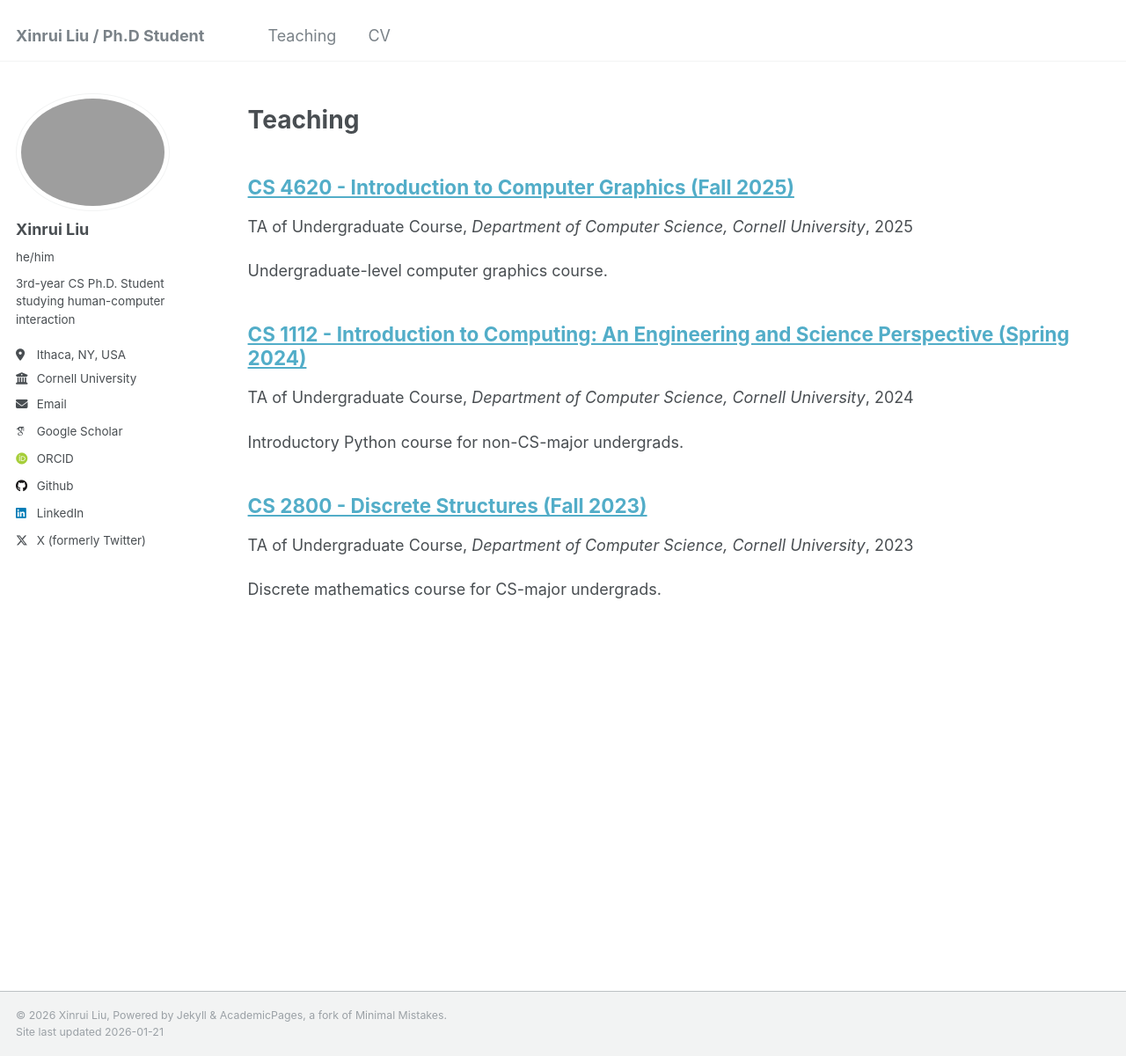
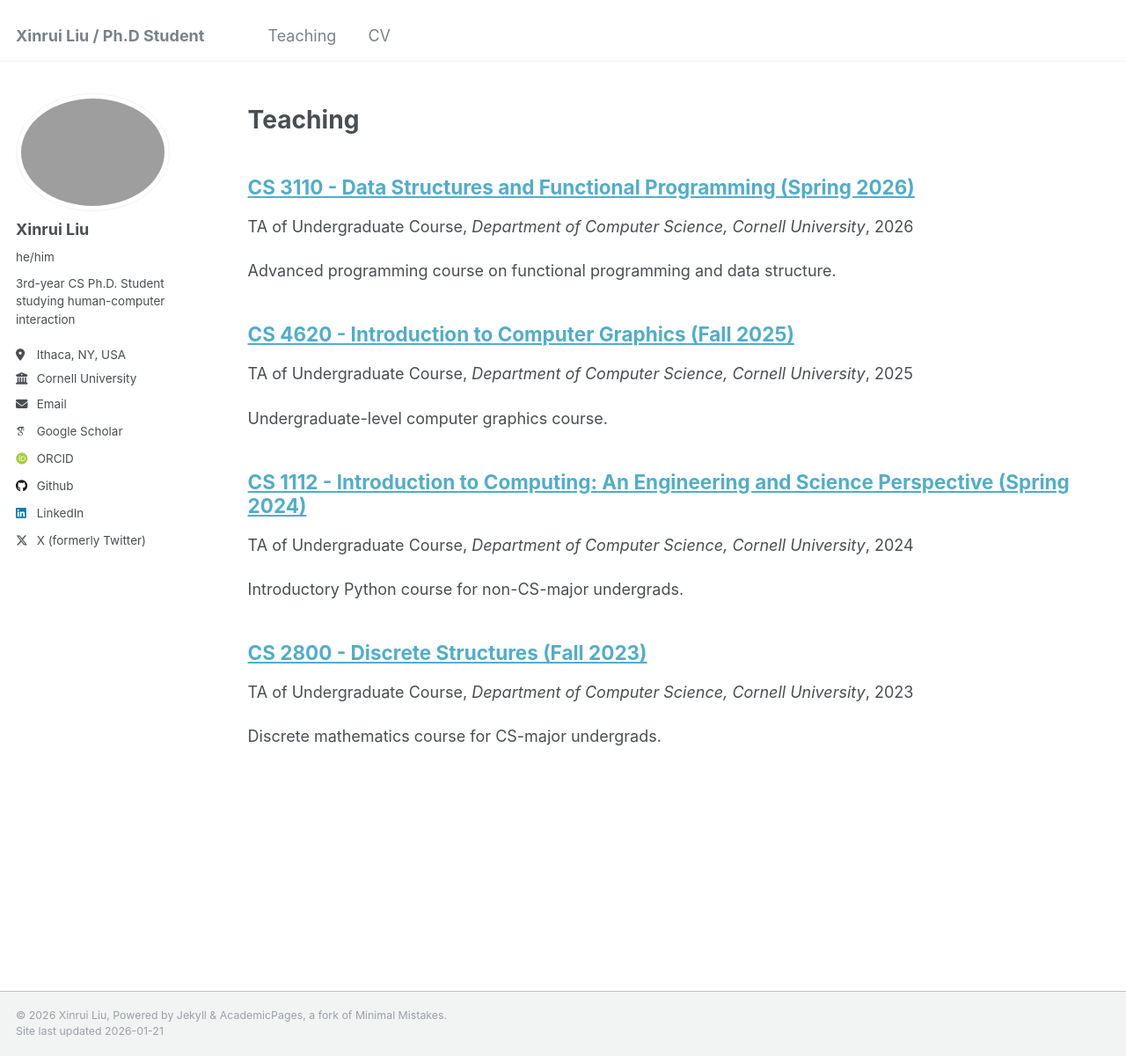
Before and after one commit to liuxr0831/liuxr0831.github.io, a Jekyll site: the page built from _pages/teaching.md, in a window 1280 px wide and 1200 px high. Shown: the whole window at 88% size. Built offline with Jekyll 4.4.1, drawn with Linux system fonts in a browser that asks for light colours; some web fonts are replaced.

Commit message:
Update service and teaching.

```diff
--- a/_pages/cv.md
+++ b/_pages/cv.md
@@ -78,6 +78,7 @@ Teaching
 Service
 ======
 
+* 1/2026: Reviewed for computer science PhD admission at Cornell University.
 * 12/2025: Reviewed for ACM Transaction on Graphics (TOG).
-* 10/2025: Provided teaching evaluation letter for faculty review within the department.
-* 5/2025: Reviewed for SIGGRAPH 2025 Poster Program.
+* 10/2025: Provided teaching evaluation letter for faculty review within the CS department at Cornell University.
+* 5/2025: Reviewed for SIGGRAPH 2025 Poster Program.s
--- /dev/null
+++ b/_teaching/2026-spring-ta-cornell.md
@@ -0,0 +1,12 @@
+---
+title: "CS 3110 - Data Structures and Functional Programming (Spring 2026)"
+collection: teaching
+type: "TA of Undergraduate Course"
+permalink: /teaching/2026-spring-ta-cornell
+venue: "Department of Computer Science, Cornell University"
+date: 2026-5-5
+location: "Ithaca, NY, USA"
+excerpt: "Advanced programming course on functional programming and data structure."
+---
+
+Course Description: Advanced programming course that emphasizes functional programming techniques and data structures. Programming topics include recursive and higher-order procedures, models of programming language evaluation and compilation, type systems, and polymorphism. Data structures and algorithms covered include graph algorithms, balanced trees, memory heaps, and garbage collection. Also covers techniques for analyzing program performance and correctness.
```
Also changed, not shown: 1 other file.
